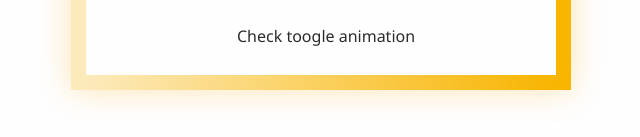
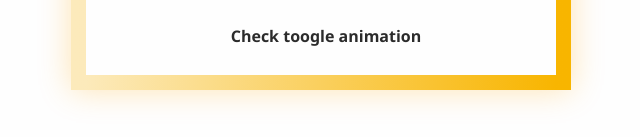
Before and after one commit to SyntaxAdil/dark-bright-mode, a plain HTML site: page index.html in a window 1280 px wide. Shown: the part 660-797 px from the top of the page, 319-959 px from the left. Drawn offline with Linux system fonts and the light colour scheme.

Commit message:
alignment fix

```diff
--- a/index.html
+++ b/index.html
@@ -22,7 +22,9 @@
                 <div class="toogle-btn">
                     <input type="checkbox" name="" id="checkbox-btn">
                 </div>
-                <a href="toogle-btn.html">Check toogle animation</a>
+                <div class="page-link">
+                    <a href="toogle-btn.html">Check toogle animation</a>
+                </div>
             </div>
         </div>
 
--- a/style.css
+++ b/style.css
@@ -142,11 +142,20 @@
         #checkbox-btn:hover{
             width: 40%;
         }
+        .page-link{
+            /* border: 1px solid red; */
+            position: absolute;
+            width: 100%;
+            top: 185px;
+            display: flex;
+            justify-content: center;
+            align-items: center;
+
+
+        }
         a{
-            position: absolute;
-            left: 131px;
-            top: 185px;
             text-decoration: none;
             color: var(--fc);
+            font-weight: 700;
 
         }
```
